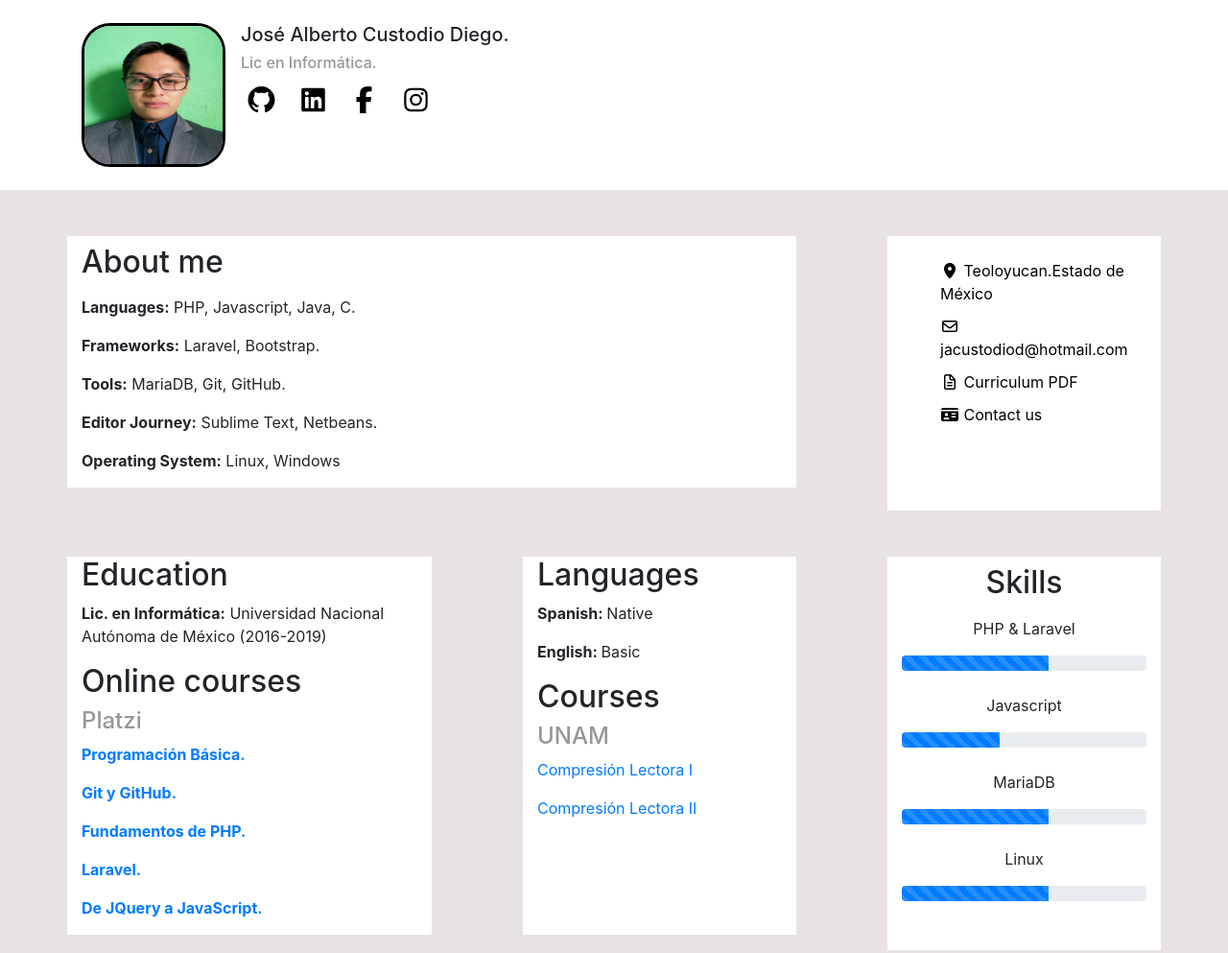
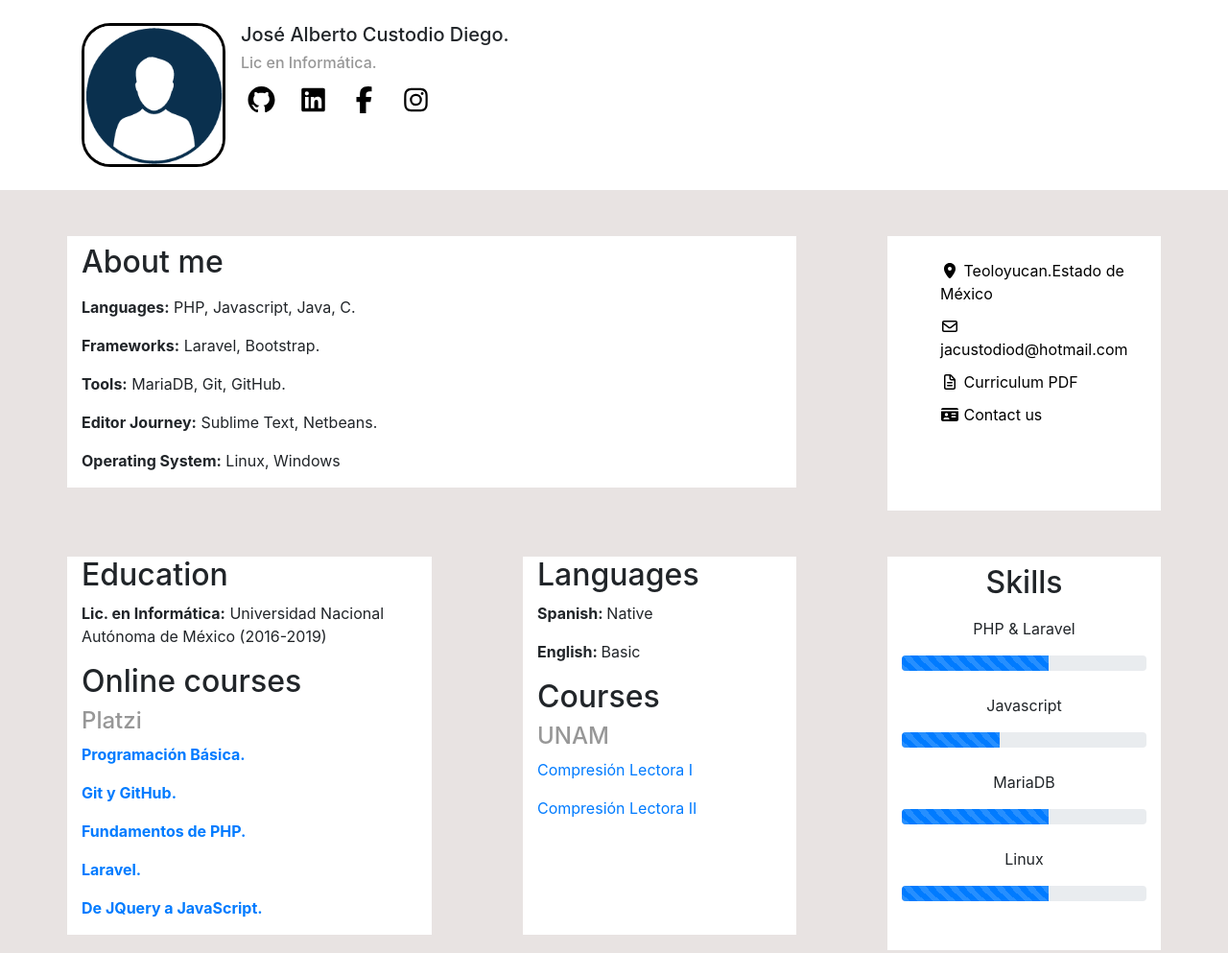
Before and after one commit to JACustodioD/portafolio, a plain HTML site: page index.html in a window 1280 px wide. Shown: the top 993 px of the page at 96% size. Drawn offline with nearby package versions, Linux system fonts and the light colour scheme.

Commit message:
change profile picture

```diff
--- a/index.html
+++ b/index.html
@@ -25,7 +25,7 @@
 			<div class="row">
 				<div class="col-12 mt-4 mb-4">
 					<div class="media">
-  						<img src="img/perfil.jpg" class="mr-3" alt="...">
+  						<img src="img/profile.png" class="mr-3" alt="...">
   						<div class="media-body">
     						<h5 class="mt-0">José Alberto Custodio Diego.</h6>
     						<h6 class="mt-0 title-gray">Lic en Informática.</h5>
```
Also changed, not shown: img/perfil.jpg (deleted), img/profile.png (added).
